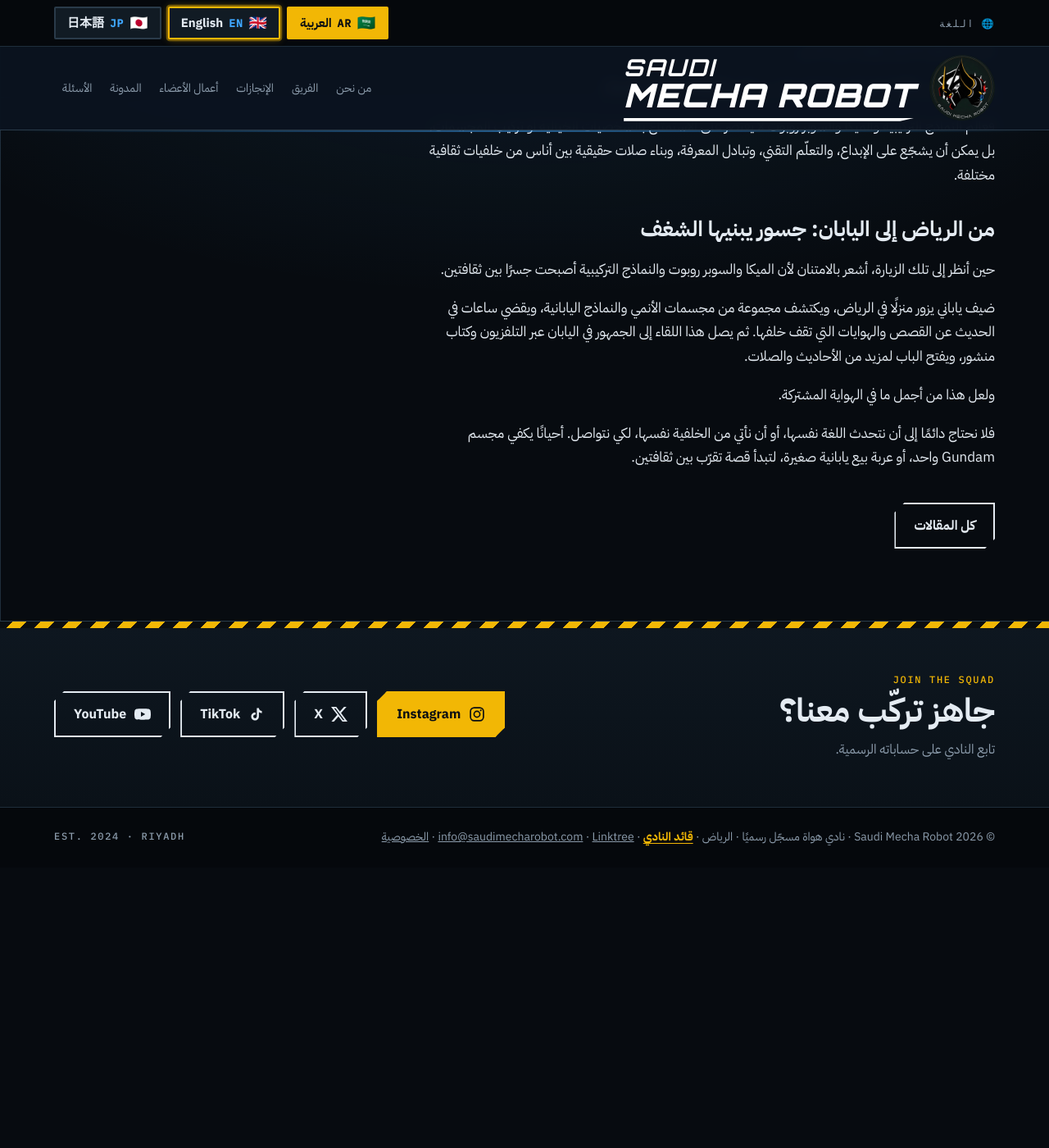
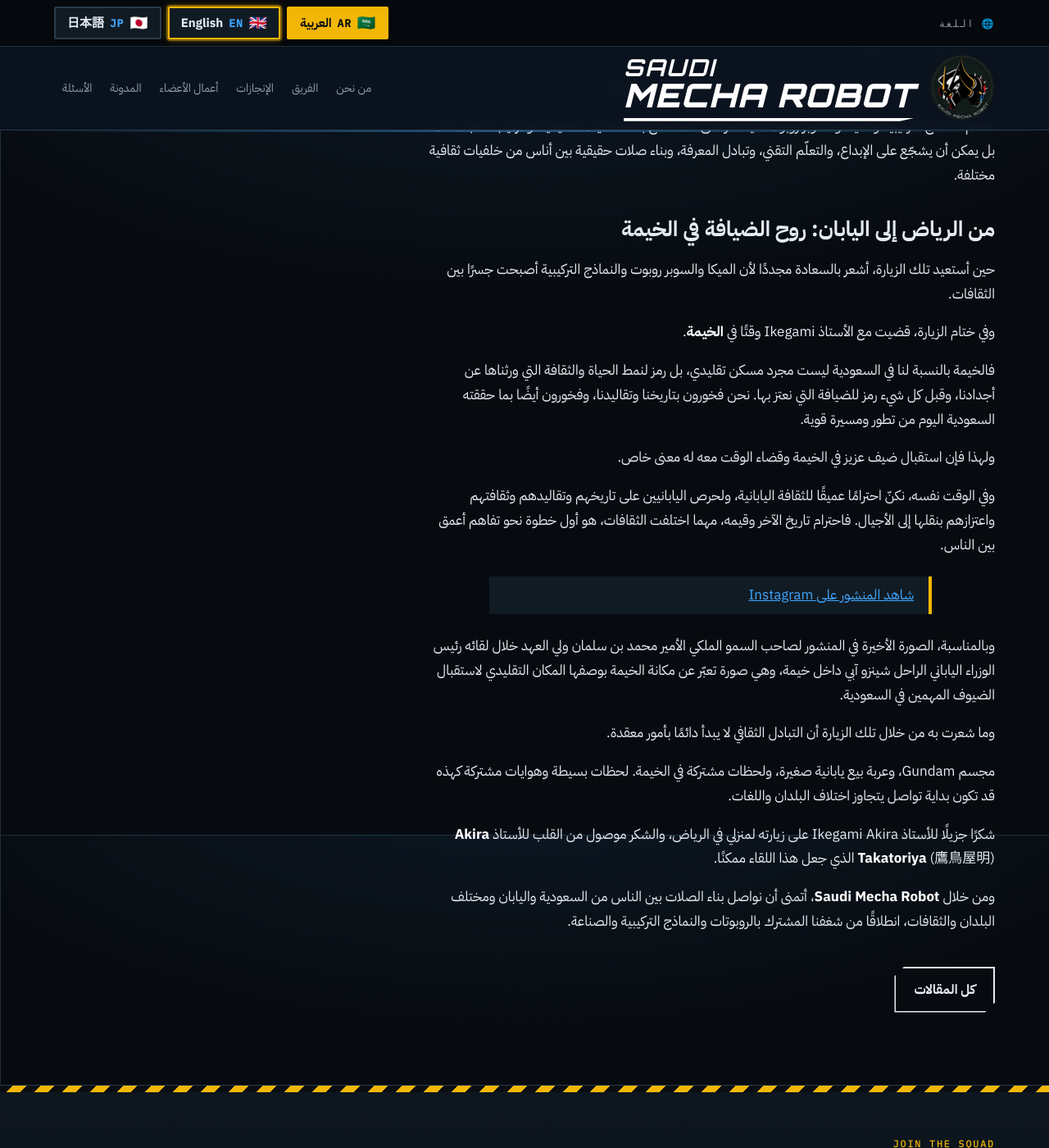
Before and after one commit to SaudiMechaRobot/SaudiMechaRobot.github.io, a Jekyll site: the page built from _posts/2026-11-13-ikegami-akira-riyadh.md, in a window 1280 px wide and 1400 px high, scrolled down 5282 px. Shown: the whole window at 82% size. Built offline with Jekyll 4.4.1, drawn with Linux system fonts in a browser that asks for light colours; some web fonts are replaced; a script that is not in the unit is left out; before the commit the page ends 6340 px from its top, so only the background shows below that.

Commit message:
Add files via upload

```diff
--- a/_posts/2026-11-13-ikegami-akira-riyadh.md
+++ b/_posts/2026-11-13-ikegami-akira-riyadh.md
@@ -124,14 +124,28 @@
 
 فعالم النماذج التركيبية والميكا والسوبر روبوت لا يقتصر على الاستمتاع بالشخصيات الخيالية أو تركيب المجسمات، بل يمكن أن يشجّع على الإبداع، والتعلّم التقني، وتبادل المعرفة، وبناء صلات حقيقية بين أناس من خلفيات ثقافية مختلفة.
 
-## من الرياض إلى اليابان: جسور يبنيها الشغف
+## من الرياض إلى اليابان: روح الضيافة في الخيمة
 
-حين أنظر إلى تلك الزيارة، أشعر بالامتنان لأن الميكا والسوبر روبوت والنماذج التركيبية أصبحت جسرًا بين ثقافتين.
+حين أستعيد تلك الزيارة، أشعر بالسعادة مجددًا لأن الميكا والسوبر روبوت والنماذج التركيبية أصبحت جسرًا بين الثقافات.
 
-ضيف ياباني يزور منزلًا في الرياض، ويكتشف مجموعة من مجسمات الأنمي والنماذج اليابانية، ويقضي ساعات في الحديث عن القصص والهوايات التي تقف خلفها. ثم يصل هذا اللقاء إلى الجمهور في اليابان عبر التلفزيون وكتاب منشور، ويفتح الباب لمزيد من الأحاديث والصلات.
+وفي ختام الزيارة، قضيت مع الأستاذ Ikegami وقتًا في **الخيمة**.
 
-ولعل هذا من أجمل ما في الهواية المشتركة.
+فالخيمة بالنسبة لنا في السعودية ليست مجرد مسكن تقليدي، بل رمز لنمط الحياة والثقافة التي ورثناها عن أجدادنا، وقبل كل شيء رمز للضيافة التي نعتز بها. نحن فخورون بتاريخنا وتقاليدنا، وفخورون أيضًا بما حققته السعودية اليوم من تطور ومسيرة قوية.
 
-فلا نحتاج دائمًا إلى أن نتحدث اللغة نفسها، أو أن نأتي من الخلفية نفسها، لكي نتواصل. أحيانًا يكفي مجسم Gundam واحد، أو عربة بيع يابانية صغيرة، لتبدأ قصة تقرّب بين ثقافتين.
+ولهذا فإن استقبال ضيف عزيز في الخيمة وقضاء الوقت معه له معنى خاص.
+
+وفي الوقت نفسه، نكنّ احترامًا عميقًا للثقافة اليابانية، ولحرص اليابانيين على تاريخهم وتقاليدهم وثقافتهم واعتزازهم بنقلها إلى الأجيال. فاحترام تاريخ الآخر وقيمه، مهما اختلفت الثقافات، هو أول خطوة نحو تفاهم أعمق بين الناس.
+
+<blockquote class="instagram-media" data-instgrm-permalink="https://www.instagram.com/p/C1waWIPo-o4/" data-instgrm-version="14" style="max-width:540px;width:100%;margin:24px auto"><a href="https://www.instagram.com/p/C1waWIPo-o4/" target="_blank" rel="noopener">شاهد المنشور على Instagram</a></blockquote>
+
+وبالمناسبة، الصورة الأخيرة في المنشور لصاحب السمو الملكي الأمير محمد بن سلمان ولي العهد خلال لقائه رئيس الوزراء الياباني الراحل شينزو آبي داخل خيمة، وهي صورة تعبّر عن مكانة الخيمة بوصفها المكان التقليدي لاستقبال الضيوف المهمين في السعودية.
+
+وما شعرت به من خلال تلك الزيارة أن التبادل الثقافي لا يبدأ دائمًا بأمور معقدة.
+
+مجسم Gundam، وعربة بيع يابانية صغيرة، ولحظات مشتركة في الخيمة. لحظات بسيطة وهوايات مشتركة كهذه قد تكون بداية تواصل يتجاوز اختلاف البلدان واللغات.
+
+شكرًا جزيلًا للأستاذ Ikegami Akira على زيارته لمنزلي في الرياض، والشكر موصول من القلب للأستاذ **Akira Takatoriya** (鷹鳥屋明) الذي جعل هذا اللقاء ممكنًا.
+
+ومن خلال **Saudi Mecha Robot**، أتمنى أن نواصل بناء الصلات بين الناس من السعودية واليابان ومختلف البلدان والثقافات، انطلاقًا من شغفنا المشترك بالروبوتات والنماذج التركيبية والصناعة.
 
 <script async src="https://www.instagram.com/embed.js"></script>
```
